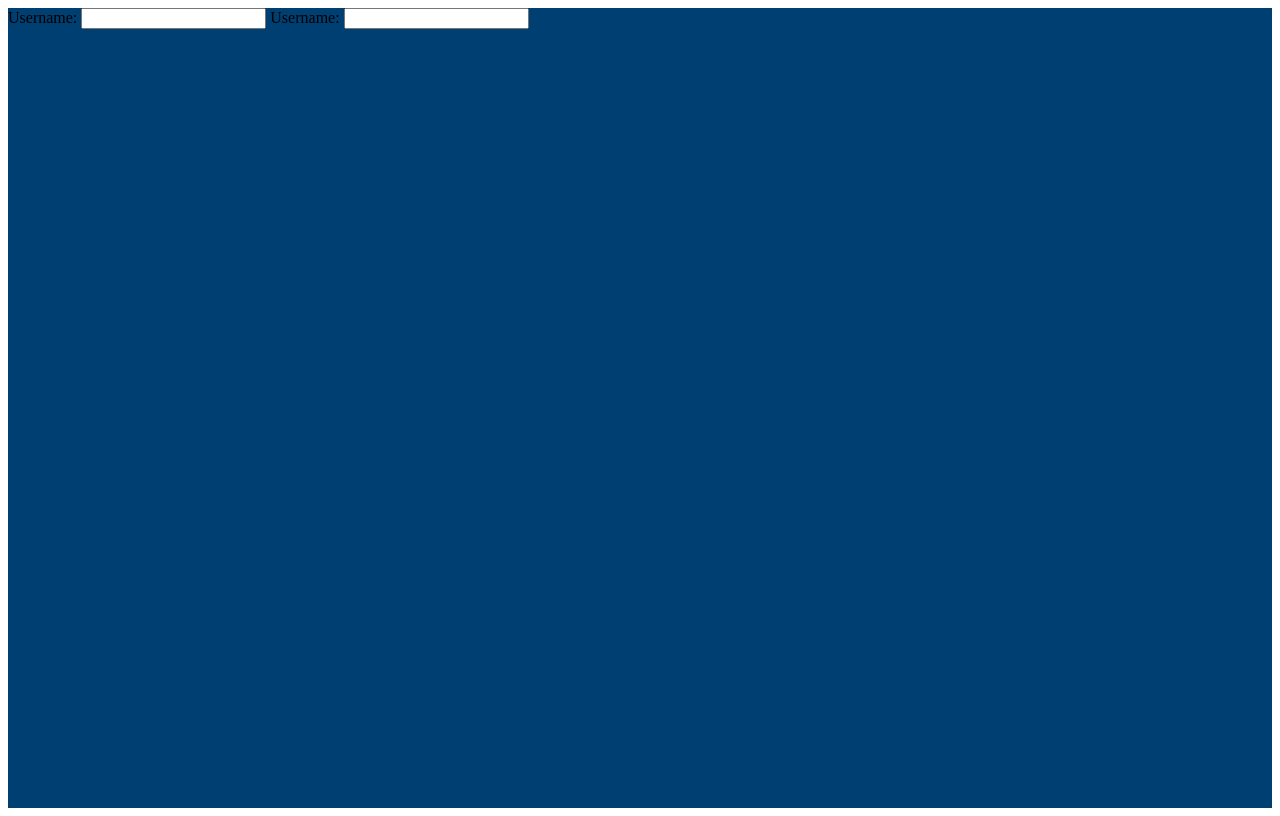
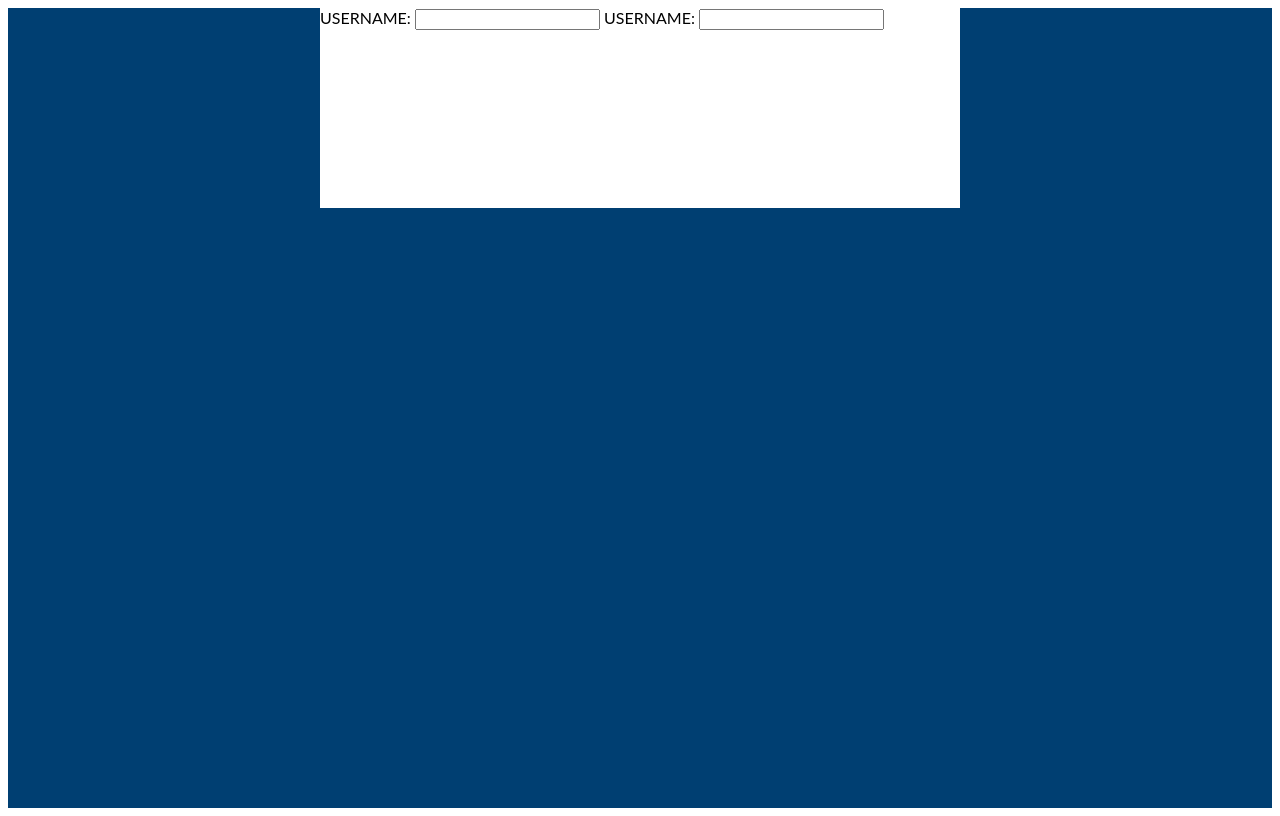
Before and after one commit to jeremy-alcantara-bsi/TEST-UI-PROJECT, a website: page index.html in a window 1280 px wide. Drawn offline with Linux system fonts and the light colour scheme.

Commit message:
Update index.html

```diff
--- a/index.html
+++ b/index.html
@@ -5,13 +5,25 @@
     <style>
       body {
        padding: 0px;
-
+       font-family: 'Lato', sans-serif;
       }
       .bsi-login-page {
         width: 100%;
         min-height: 100vh;
         height: 100%;
         background-color: #003f72;
+      }
+      .bsi-login-box {
+        width: 50%;
+        height: 50%;
+        position: absolute;
+        left: 25%;
+        height: 25%;
+        background-color: white;
+        text-transform: uppercase;
+      }
+      .bsi-login-box label {
+
       }
     </style>
   </head>
```
